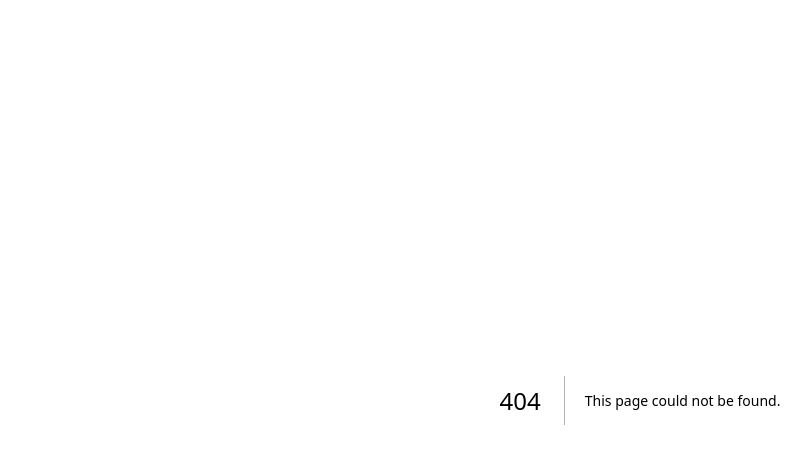
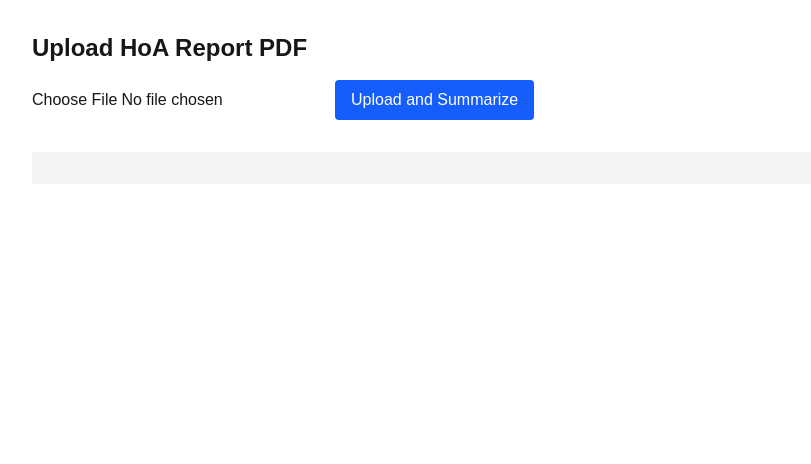
Before and after one commit to zganjei/HoA, a Next.js app: page /upload in a window 1280 px wide. Before the commit this address had no page. Shown: the top 464 px of the page, without its empty margins (0-811 px from the left). Built offline with nearby package versions, Linux system fonts and the light colour scheme.

Commit message:
first draft

```diff
--- /dev/null
+++ b/src/app/api/summarize/route.ts
@@ -0,0 +1,17 @@
+import { NextRequest, NextResponse } from "next/server";
+import * as parser from "pdf-parse/lib/pdf-parse.js";
+import {summarizeText} from "@/lib/gpt";
+
+export async function POST(req: NextRequest){
+    const form_data = await req.formData();
+    const file = form_data.get("file") as File;
+    if (!file) {
+        throw new Error("No file uploaded");
+    }
+    console.log("Received file:", file.name);
+    const buffer = Buffer.from(await file.arrayBuffer());
+    const parsed = await parser(buffer);
+    const summary = await summarizeText(parsed.text);
+    return NextResponse.json({summary});
+
+}
--- /dev/null
+++ b/src/app/upload/page.tsx
@@ -0,0 +1,53 @@
+"use client";
+import {useState} from "react";
+import Error from "next/error";
+
+export default function UploadPage(){
+    const [file, setFile] = useState<File | null>(null);
+    const [summary, setSummary] = useState("");
+
+    async function handleSubmit(e: React.FormEvent){
+        e.preventDefault();
+        if(!file) return;
+        const formData = new FormData();
+        formData.append("file",file);
+        try{
+            const res = await fetch("/api/summarize",{
+                method: "POST",
+                body: formData,
+            });
+            if (!res.ok) throw new Error("Failed to summarize");
+            const data = await res.json();
+            setSummary(data.summary);
+        } catch (err : any) {
+            setSummary("Error: " + err.message);
+        }
+        // finally {
+        //     setLoading(false);
+        // }
+    }
+
+    return (
+        <main className="p-8">
+            <h1 className="text-2xl font-bold mb-4">Upload HoA Report PDF</h1>
+            <form onSubmit={handleSubmit} className="space-y-4">
+                <input type="file" accept="application/pdf" onChange={
+                    (e)=>{
+                        const selectedFile = e.target.files?.[0];
+                        setFile(selectedFile || null);
+                        if (selectedFile) {
+                            console.log("File name:", selectedFile.name);
+                            console.log("File size:", selectedFile.size);
+                            console.log("File type:", selectedFile.type);
+                            // No full file path available due to browser restrictions
+                        }
+                    }
+                }/>
+                <button type="submit" className="bg-blue-600 text-white px-4 py-2 rounded">
+                    Upload and Summarize
+                </button>
+            </form>
+            <pre className="bg-gray-100 mt-6 p-4">{summary}</pre>
+        </main>
+    );
+}
--- /dev/null
+++ b/src/lib/gpt.ts
@@ -0,0 +1,27 @@
+import {OpenAI} from "openai";
+
+const openai = new OpenAI({
+    apiKey: process.env.OPENAI_API_KEY
+});
+
+export async function summarizeText(text: string){
+    const completion = await openai.chat.completions.create({
+        model: "gpt-4",
+        messages: [
+            {
+                role: "system",
+                content: `You are an assistant helping to summarize HomeOwners Association annual reports.
+                Extract and summarize: 1. name of the association
+                2. board members with roles
+                3. all loans with bank names, amount, interest rate, and duration
+                provide a clear and concise summary for stakeholders`
+            },
+            {
+                role: "user",
+                content: text
+            }
+        ]
+    });
+
+    return completion.choices[0].message.content;
+}
```
Also changed, not shown: package.json (+11 -6 lines), 2 other files (tests, documents, lock files or other folders).
